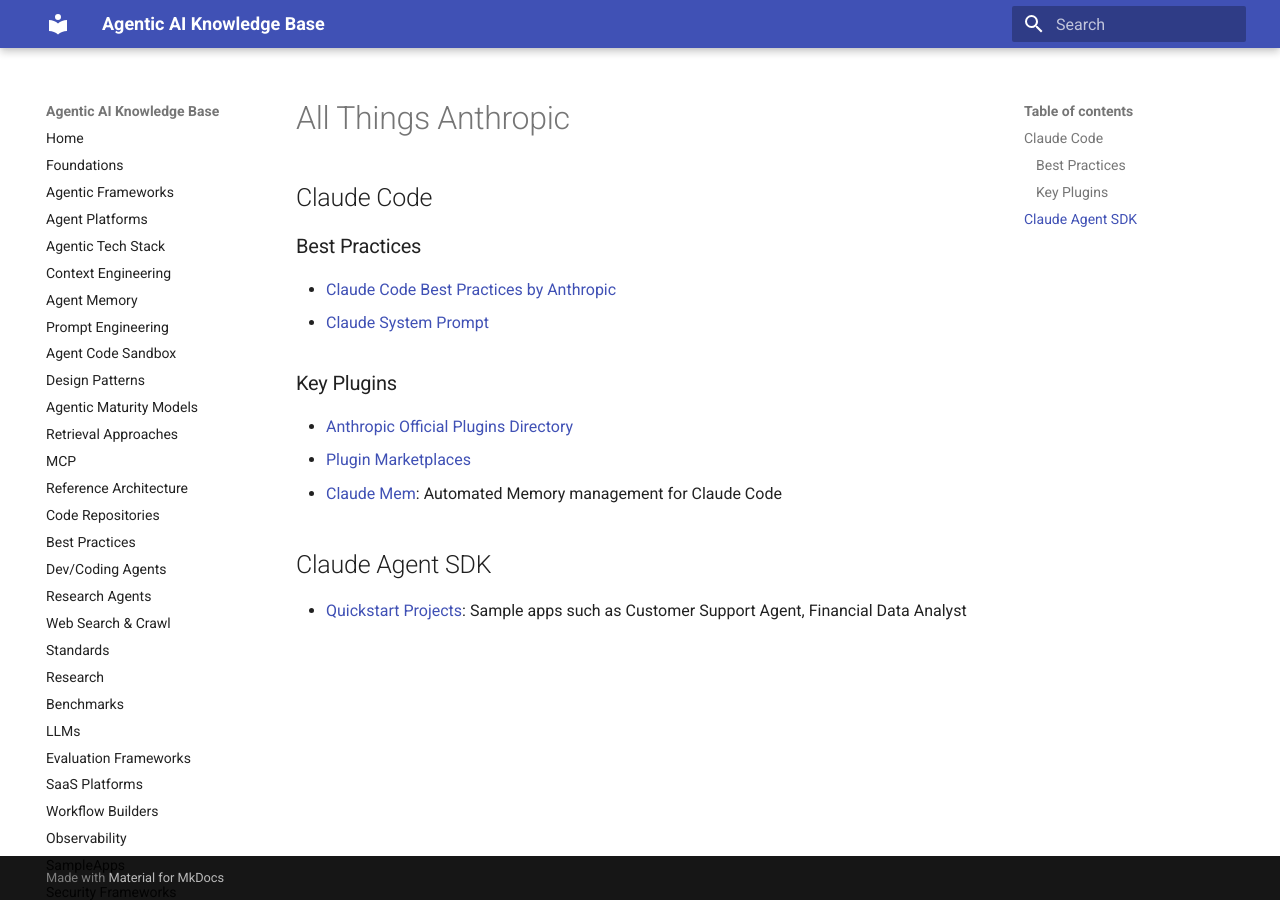
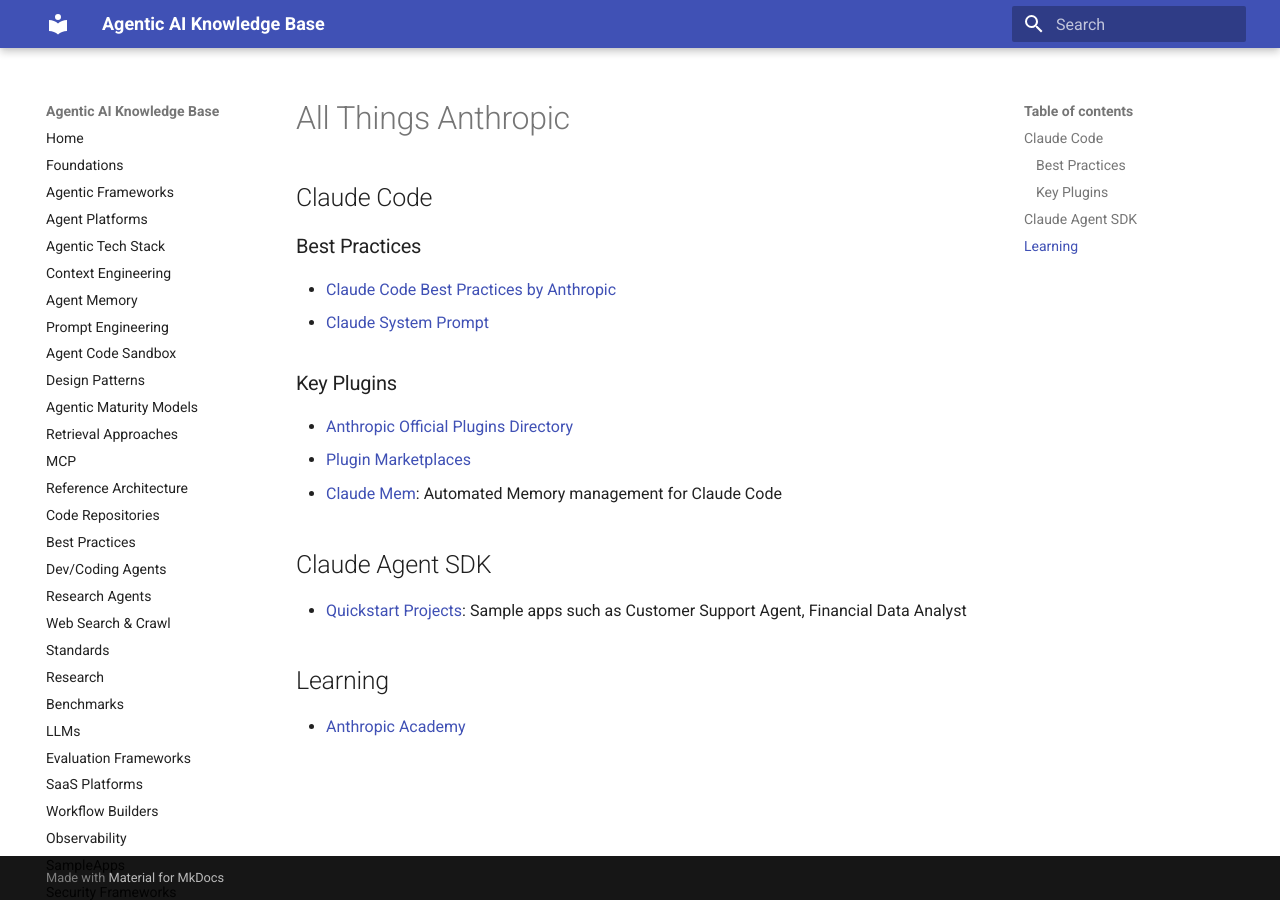
Before and after one commit to ankurkumarz/agentic-ai-knowledge-base, an MkDocs documentation site: the page built from docs/AllThingsAnthropic/README.md, in a window 1280 px wide. Built offline with MkDocs 1.6.1 and Material for MkDocs 9.7.7, drawn with Linux system fonts in a browser that asks for light colours.

Commit message:
Update README.md

```diff
--- a/docs/AllThingsAnthropic/README.md
+++ b/docs/AllThingsAnthropic/README.md
@@ -14,3 +14,7 @@
 ## Claude Agent SDK
 
 - [Quickstart Projects](https://github.com/anthropics/claude-quickstarts): Sample apps such as Customer Support Agent, Financial Data Analyst
+
+## Learning
+
+- [Anthropic Academy](https://www.anthropic.com/learn)
```
